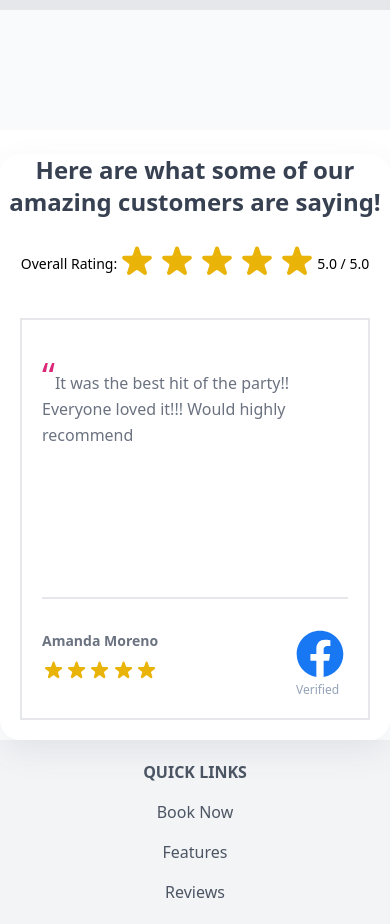
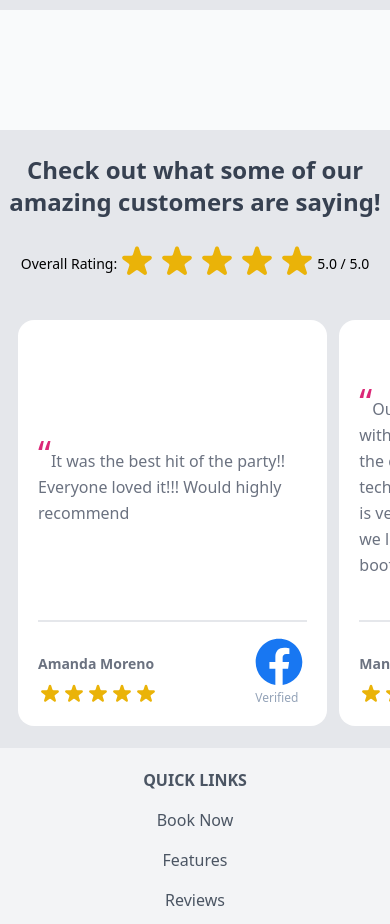
Before and after one commit to missatrox44/love-thy-selfie, a React (Vite) app: page / in a window 390 px wide. Shown: the part 1000-1924 px from the top of the page. Built offline with nearby package versions, Linux system fonts and the light colour scheme.

Commit message:
review carousel looking/working good on mobile

```diff
--- a/src/components/ReviewCard/index.jsx
+++ b/src/components/ReviewCard/index.jsx
@@ -8,14 +8,14 @@ import './styles.css';
 function ReviewCard({ date, review, picture, name }) {
   return (
     // <div className='border-2 mr-1 min-w-full md:min-w-[50%] lg:min-w-[33%] flex custom-card'>
-    <div className='border-2 min-w-full md:min-w-[50%] lg:min-w-[33%] flex custom-card'>
+    <div className='border-2 px-1 max-w-[85%] md:min-w-[50%] lg:min-w-[33%] flex custom-card'>
       <blockquote
-        className='flex h-full flex-col justify-between bg-white p-5 rounded'
+        className='flex h-full flex-col justify-between bg-white p-5 rounded-2xl'
       >
-        <div>
-          <div className='mt-4'>
+        <div className = "flex h-full items-center">
+          <div className='mt-4 flex'>
             <p className='leading-relaxed text-gray-500'>
-              <span class='text-4xl text-pink-600'>&ldquo;</span>
+              <span className='text-4xl text-pink-600'>&ldquo;</span>
               {review}
             </p>
           </div>
@@ -26,8 +26,7 @@ function ReviewCard({ date, review, picture, name }) {
           <div>
             <div className='font-extrabold mt-8 mb-2 text-sm text-gray-500 place-content-start'>{name}</div>
 
-            {/* stars */}
-            <div className='flex text-yellow-500 mb-4 place-content-start'>
+            <div className='flex text-yellow-500 text-sm place-content-start custom-star'>
               <Star/>
               <Star/>
               <Star/>
@@ -39,8 +38,8 @@ function ReviewCard({ date, review, picture, name }) {
 
 
           <div className='flex flex-col place-content-end'>
-            <a  href="https://www.facebook.com/people/Love-Thy-Selfie-Photo-Booth/100063804810096/?sk=reviews" target="_blank" rel="noopener noreferrer">
-              <svg class='w-14 h-14' fill='#1877F2' viewBox='0 0 24 24' aria-hidden='true'><path fill-rule='evenodd' d='M22 12c0-5.523-4.477-10-10-10S2 6.477 2 12c0 4.991 3.657 9.128 8.438 9.878v-6.987h-2.54V12h2.54V9.797c0-2.506 1.492-3.89 3.777-3.89 1.094 0 2.238.195 2.238.195v2.46h-1.26c-1.243 0-1.63.771-1.63 1.562V12h2.773l-.443 2.89h-2.33v6.988C18.343 21.128 22 16.991 22 12z' clip-rule='evenodd' /></svg>
+            <a href="https://www.facebook.com/people/Love-Thy-Selfie-Photo-Booth/100063804810096/?sk=reviews" target="_blank" rel="noopener noreferrer">
+              <svg className='w-14 h-14' fill='#1877F2' viewBox='0 0 24 24' aria-hidden='true'><path fill-rule='evenodd' d='M22 12c0-5.523-4.477-10-10-10S2 6.477 2 12c0 4.991 3.657 9.128 8.438 9.878v-6.987h-2.54V12h2.54V9.797c0-2.506 1.492-3.89 3.777-3.89 1.094 0 2.238.195 2.238.195v2.46h-1.26c-1.243 0-1.63.771-1.63 1.562V12h2.773l-.443 2.89h-2.33v6.988C18.343 21.128 22 16.991 22 12z' clip-rule='evenodd' /></svg>
             </a>
             <p className='text-xs text-slate-400 ml-1'>Verified</p>
           </div>
--- a/src/components/ReviewCard/styles.css
+++ b/src/components/ReviewCard/styles.css
@@ -40,6 +40,9 @@
   margin-right: 0vw;
 }
 
+.custom-star {
+  height: 1.5rem;
+}
 
 @media only screen and (min-width: 820px) {
   .custom-card {
--- a/src/components/ReviewCarousel/index.jsx
+++ b/src/components/ReviewCarousel/index.jsx
@@ -18,27 +18,6 @@ const ReviewCarousel = (props) => {
   const [length, setLength] = useState(children.length)
 
 
-  const onTouchStart = (e) => {
-    setTouchEnd(null) // otherwise the swipe is fired even with usual touch events
-    setTouchStart(e.targetTouches[0].clientX)
-  }
-
-  const onTouchMove = (e) => setTouchEnd(e.targetTouches[0].clientX)
-
-  const onTouchEnd = () => {
-    if (!touchStart || !touchEnd) return;
-    const distance = touchStart - touchEnd;
-    const isLeftSwipe = distance > minSwipeDistance;
-    const isRightSwipe = distance < -minSwipeDistance;
-    if (isLeftSwipe || isRightSwipe) {
-      // console.log('swipe', isLeftSwipe ? 'left' : 'right')
-      isLeftSwipe ?
-        setCurrentIndex(prevState => prevState + 1)
-      :
-        setCurrentIndex(prevState => prevState - 1)
-    }
-  }
-
   // Set the length to match current children from props
   useEffect(() => {
     setLength(children.length)
@@ -56,10 +35,30 @@ const ReviewCarousel = (props) => {
     }
   }
 
+  const onTouchStart = (e) => {
+    setTouchEnd(null) // otherwise the swipe is fired even with usual touch events
+    setTouchStart(e.targetTouches[0].clientX)
+  }
+
+  const onTouchMove = (e) => setTouchEnd(e.targetTouches[0].clientX)
+
+  const onTouchEnd = () => {
+    if (!touchStart || !touchEnd) return;
+    const distance = touchStart - touchEnd;
+    const isLeftSwipe = distance > minSwipeDistance;
+    const isRightSwipe = distance < -minSwipeDistance;
+    if (isLeftSwipe || isRightSwipe) {
+      isLeftSwipe ?
+        next()
+      :
+        prev()
+    }
+  }
+
   return (
     <div className="carousel-container">
 
-      <div className="carousel-wrapper p-5" onTouchStart={onTouchStart} onTouchMove={onTouchMove} onTouchEnd={onTouchEnd}>
+      <div className="carousel-wrapper py-5 pl-3" onTouchStart={onTouchStart} onTouchMove={onTouchMove} onTouchEnd={onTouchEnd}>
         {
           bigScreen && currentIndex > 0 &&
             <svg onClick={prev} className="left-arrow" stroke="currentColor" fill="currentColor" stroke-width="0" viewBox="0 0 16 16" height="1em" width="1em" xmlns="http://www.w3.org/2000/svg"><path fill-rule="evenodd" d="M7.854 11.354a.5.5 0 000-.708L5.207 8l2.647-2.646a.5.5 0 10-.708-.708l-3 3a.5.5 0 000 .708l3 3a.5.5 0 00.708 0z" clip-rule="evenodd"></path><path fill-rule="evenodd" d="M15 8a.5.5 0 00-.5-.5h-9a.5.5 0 000 1h9A.5.5 0 0015 8z" clip-rule="evenodd"></path><path fill-rule="evenodd" d="M2.5 14.5A1.5 1.5 0 011 13V3a1.5 1.5 0 011.5-1.5h8A1.5 1.5 0 0112 3v1.5a.5.5 0 01-1 0V3a.5.5 0 00-.5-.5h-8A.5.5 0 002 3v10a.5.5 0 00.5.5h8a.5.5 0 00.5-.5v-1.5a.5.5 0 011 0V13a1.5 1.5 0 01-1.5 1.5h-8z" clip-rule="evenodd"></path></svg>
@@ -68,7 +67,7 @@ const ReviewCarousel = (props) => {
           <div className="carousel-content"
 
             // controls how much the carousel moves
-            style={{ transform: `translateX(-${currentIndex * 100}%)` }}
+            style={{ transform: `translateX(-${currentIndex * 85}%)` }}
           >
             {children}
           </div>
--- a/src/components/ReviewCarousel/styles.css
+++ b/src/components/ReviewCarousel/styles.css
@@ -6,6 +6,7 @@
 
 .carousel-wrapper {
   display: flex;
+  padding-right: 0;
   width: 100%;
   position: relative;
 }
--- a/src/components/Reviews/index.jsx
+++ b/src/components/Reviews/index.jsx
@@ -10,13 +10,13 @@ export default function Reviews() {
 
 
   return (
-    <div class ="reviews-container">
+    <div className ="bg-gray-200">
       {/* <p className='text-center text-gray-800 text-5xl leading-tight pt-10 font-semibold'>Reviews</p> */}
-        <p className='text-center text-gray-700 text-2xl my-6 mx-2 font-semibold'>
-          Here are what some of our amazing customers are
+        <p className='text-center text-gray-700 text-2xl py-6 px-2 font-semibold'>
+          Check out what some of our amazing customers are
             saying!
         </p>
-          <div className='flex place-content-center mt-5'>
+          <div className='flex place-content-center'>
             <p className='mt-3 text-sm'>Overall Rating:</p>
             <div className="flex text-yellow-500 mb-4 place-content-start h-10">
               <Star />
```
